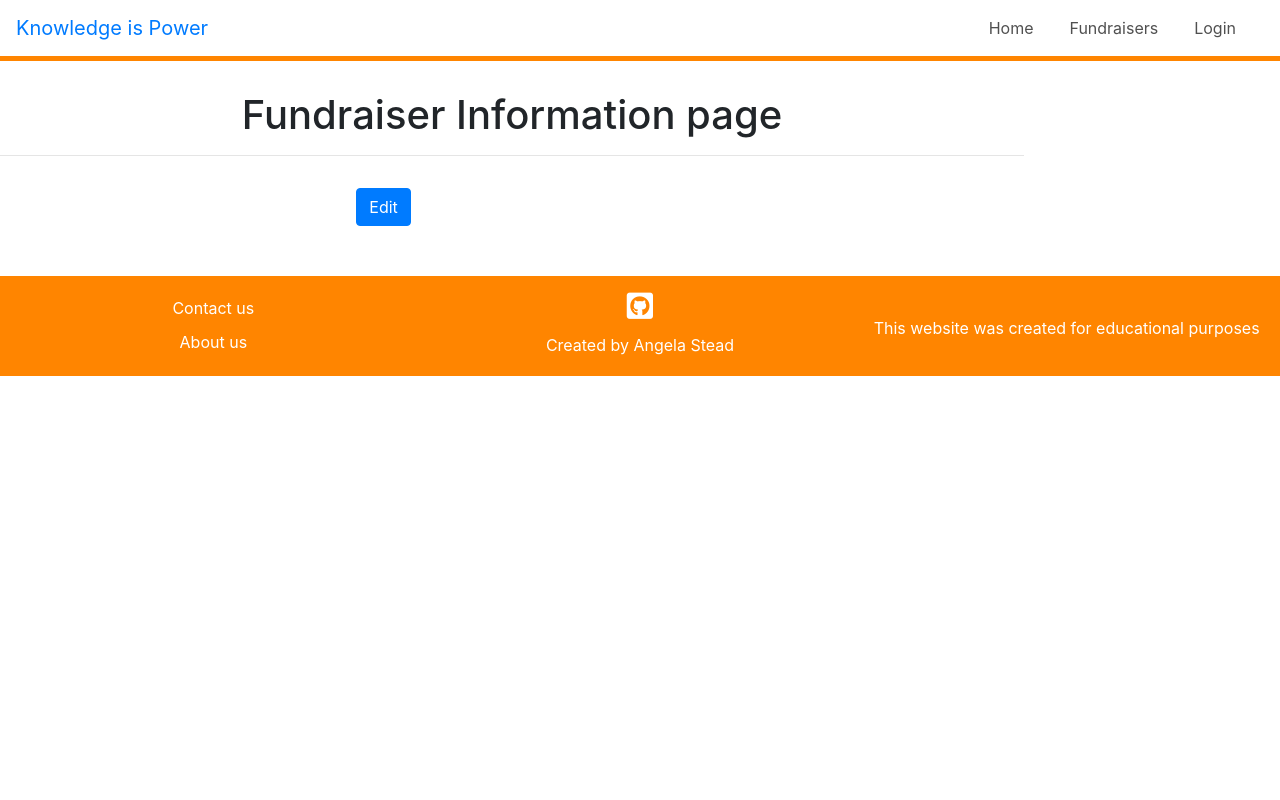
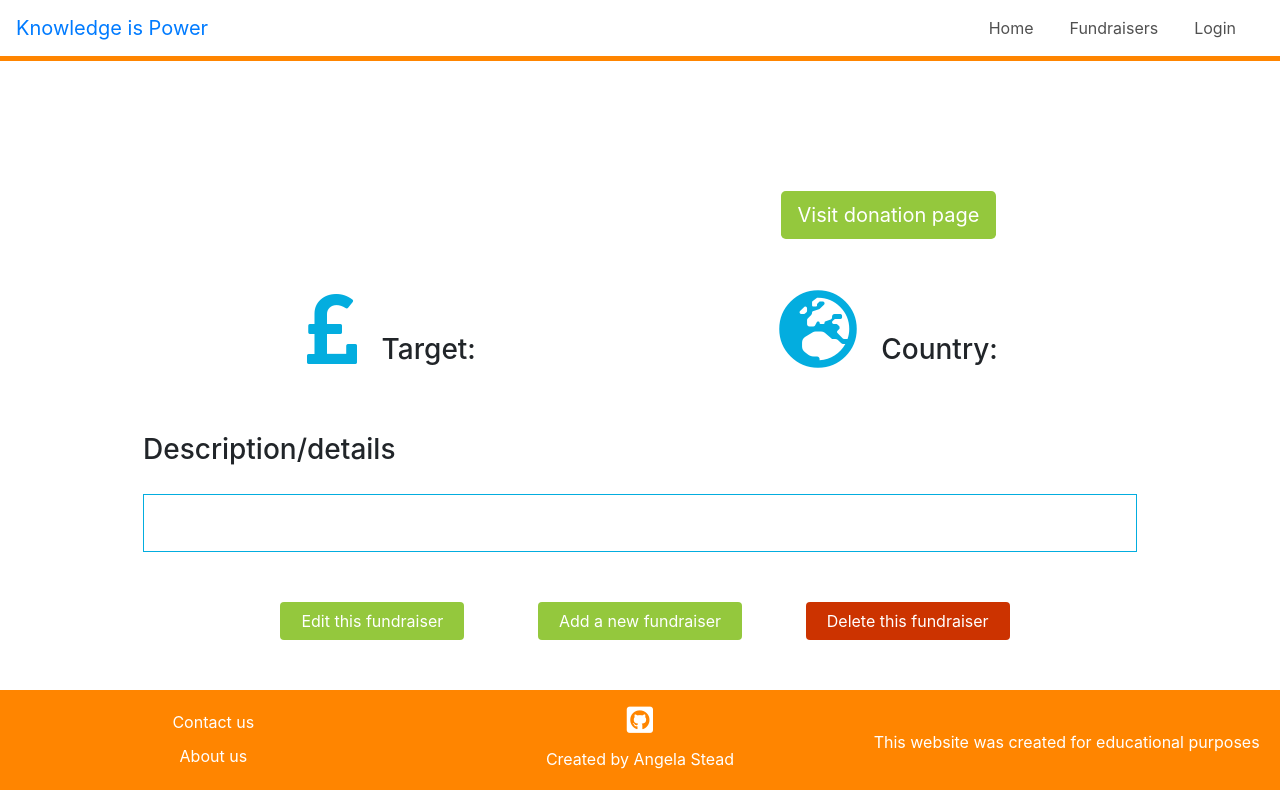
Before and after one commit to Angie55/MilestoneThree_KnowlegeisPower, a Flask app: template templates/fundraiser-info.html in a window 1280 px wide. Run offline with Flask 2, Linux system fonts and the light colour scheme; the template is opened without the code that fills it, so the values that code supplies are empty; some libraries are stand-ins or nearby versions.

Commit message:
Added some styling to the fundraiser-info page

```diff
--- a/static/css/style.css
+++ b/static/css/style.css
@@ -1,3 +1,17 @@
+
+.margin-top-50px {
+    margin-top: 50px;
+}
+
+.green-button {
+    background-color: #94c83d;
+    color: white;
+    transition: 0.5s;
+}
+
+.green-button:hover {
+    color: #505050;
+}
 
 /*--------------------------------- Main Navigation*/
 .nav {
@@ -45,15 +59,12 @@ header p {
 
 .read-more-btn {
     margin-top: 20px;
-}
-
-.btn-colour {
     background-color: #03ADDF;
     color: white;
     transition: 0.5s;
 }
 
-.btn-colour:hover {
+.read-more-btn:hover {
     color: #505050;
 }
 
@@ -63,6 +74,41 @@ header p {
     margin-bottom: 40px;
     max-width: 80%;
 }
+
+
+/*--------------------------------- Fundraiser information page*/
+
+.fund-img-border{
+   color: #03ADDF;
+}
+
+.fund-info-icon{
+    font-size: 80px;
+    color: #03ADDF;
+    padding-right: 20px;
+}
+
+.icon, .icon-info {
+    display: inline-block;
+}
+
+.fund-details {
+    border: 1px solid #03ADDF;
+    padding: 20px;
+    margin-top: 20px;
+}
+
+.delete-btn {
+    background-color: #cc3300;
+    color: white;
+}
+
+.btn-space {
+    padding-left: 20px;
+    padding-right: 20px;
+}
+
+
 
 
 /*--------------------------------- Footer*/
--- a/templates/fundraiser-info.html
+++ b/templates/fundraiser-info.html
@@ -1,28 +1,73 @@
 {% extends 'base.html' %} {% block content %}
 
 
-<div class="page-width-container">
-    <header>
-        <h1 class="text-align-center">Fundraiser Information page</h1>
-
-    </header>
-
-    <hr>
+<div class="container-fluid page-width-container margin-top-50px">
 
     <main>
 
         <div class="container-fluid">
 
-            <div class="row">
-                <div class="col-4">
-                    <img class="img-fluid" src="{{fundraiser.fundraiser_image}}">
+            <section>
+                <div class="row justify-content-center">
+                    <div class="col-6">
+                        <img class="img-fluid fund-img-border" src="{{fundraiser.fundraiser_image}}">
+                    </div>
+                    <div class="col-6">
+                        <h1>{{fundraiser.fundraiser_name}}</h1>
+                        <p class="intro-fund-page">{{fundraiser.fundraiser_intro}}</p>
+                        <div class="text-center">
+                        <a class="btn btn-lg green-button margin-top-50px" href="{{fundraiser.fundraiser_website_link}}" role="button" target="blank">Visit donation page</a>
+                        </div>
+                    </div>
                 </div>
-                <div class="col-8">
-                    <h3>{{fundraiser.fundraiser_name}}</h3>
-                    <p>{{fundraiser.fundraiser_intro}}</p>
-                    <a class="btn btn-primary" href="{{ url_for('edit_fundraiser', fundraiser_id=fundraiser._id)}}" role="button">Edit</a>
+            </section>
+
+            <section class="text-center">
+                <div class="row justify-content-around margin-top-50px">
+                    <div class="col-4">
+                        <div class="icon">
+                            <i class="fas fa-pound-sign fund-info-icon"></i>
+                        </div>
+                        <div class="icon-info">
+                            <h3>Target:</h3>
+                            <p>{{fundraiser.fundraiser_target}}</p>
+                        </div>
+                    </div>
+                    <div class="col-4">
+                        <div class="icon">
+                            <i class="fas fa-globe-europe fund-info-icon"></i>
+                        </div>
+                        <div class="icon-info">
+                            <h3>Country:</h3>
+                            <p>{{fundraiser.fundraiser_country}}</p>
+                        </div>
+                    </div>
                 </div>
-            </div>
+            </section>
+
+            <section>
+                <div class=" row margin-top-50px">
+                    <h3>Description/details</h3>
+                    <div class="justify-content-center fund-details col-12">
+                        <p>{{fundraiser.fundraiser_details}}</p>
+                    </div>
+                </div>
+            </section>
+
+            <section>
+                <div class="row text-center justify-content-center margin-top-50px">
+                    <div class="col-4">
+                        <a class="btn green-button btn-space" href="{{ url_for('edit_fundraiser', fundraiser_id=fundraiser._id)}}" role="button">Edit this fundraiser</a>
+                    </div class="col-4">
+                    <div>
+                        <a class="btn green-button btn-space" href="" role="button">Add a new fundraiser</a>
+                    </div>
+                    <div class="col-4">
+                        <a class="btn delete-btn btn-space" href="" role="button">Delete this fundraiser</a>
+                    </div>
+                </div>
+
+            </section>
 
         </div>
 
--- a/templates/fundraisers.html
+++ b/templates/fundraisers.html
@@ -33,7 +33,7 @@
                     <h3 class="text-center">{{fundraiser.fundraiser_name}}</h3>
                     <p class="intro-fund-page">{{fundraiser.fundraiser_intro}}</p>
                     <div class="text-center">
-                        <a class="btn btn-colour read-more-btn" href="{{ url_for('fundraiser', fundraisers_id=fundraiser._id) }}" role="button">Read More</a>
+                        <a class="btn read-more-btn" href="{{ url_for('fundraiser', fundraisers_id=fundraiser._id) }}" role="button">Read More</a>
                     </div>
                 </div>
             </div>
```
